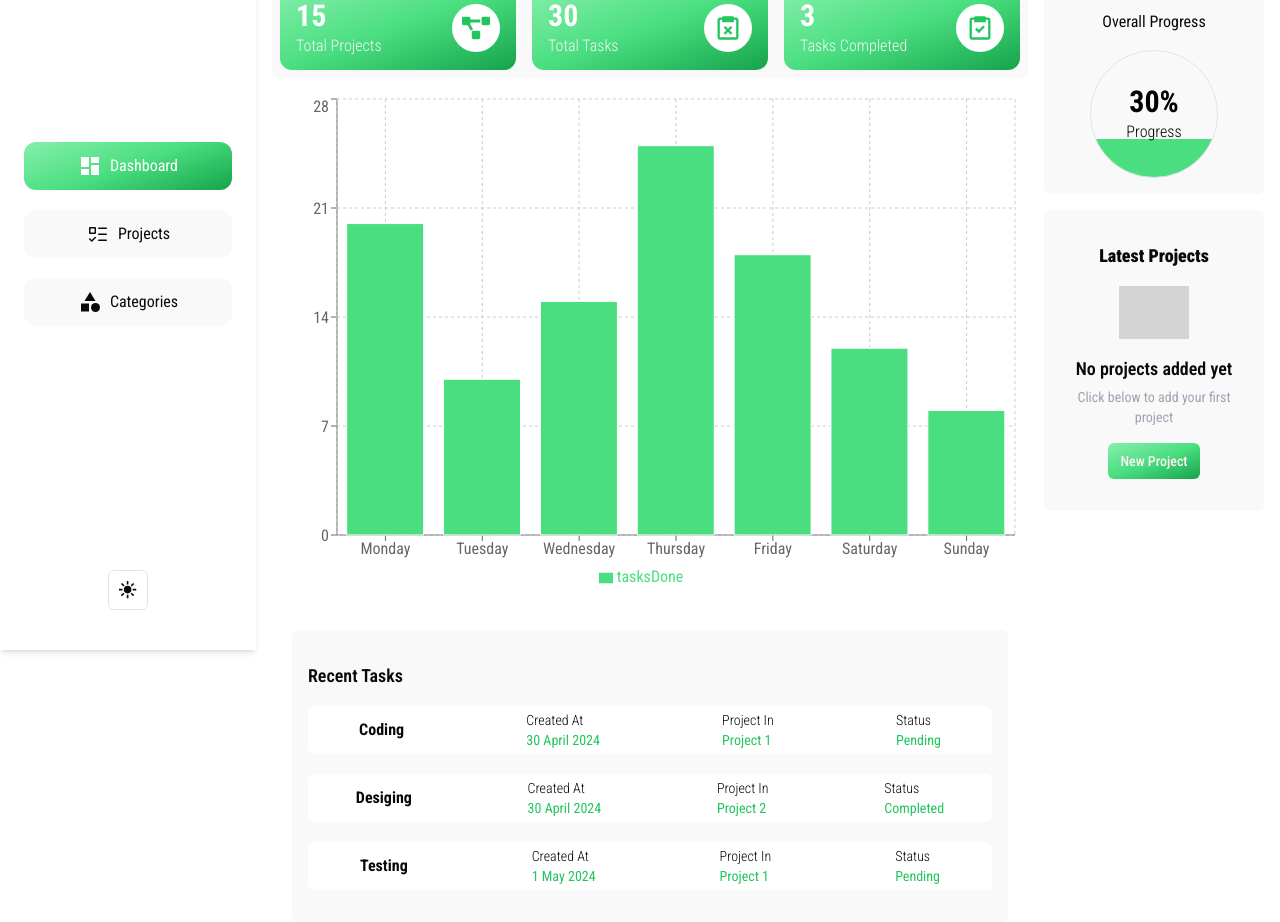
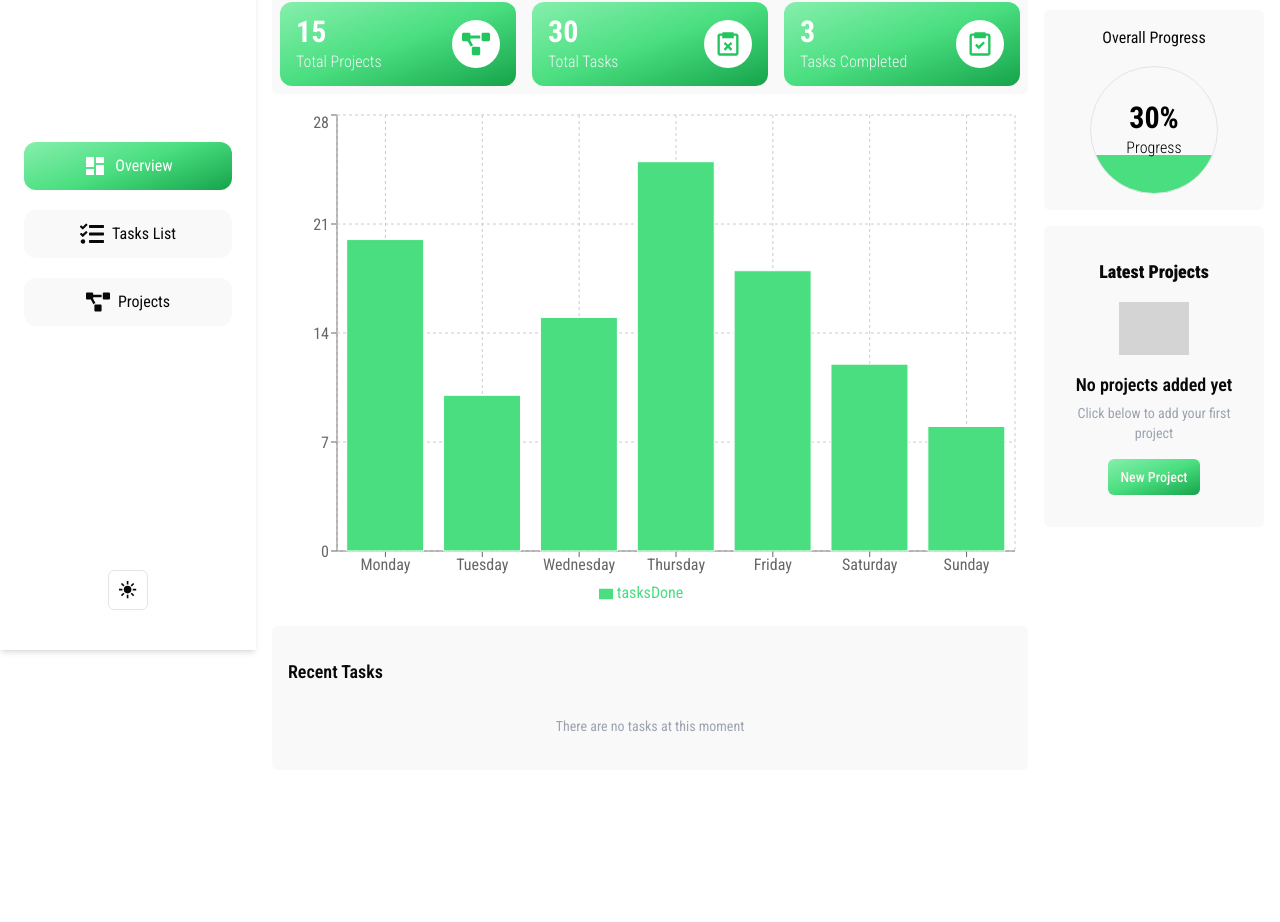
Before and after one commit to mmaazkhanhere/task-done, a Next.js app in the folder frontend/: page / in a window 1280 px wide. Shown: the part 150-1072 px from the top of the page. After the commit the page ends 936 px from the top, so only its background shows below. Built offline with nearby package versions, Linux system fonts and the light colour scheme; grey boxes are pictures that could not be loaded.

Commit message:
placeholder for react tasks. creating routes

```diff
--- a/frontend/src/app/(routes)/(dashboard)/_components/recent-tasks.tsx
+++ b/frontend/src/app/(routes)/(dashboard)/_components/recent-tasks.tsx
@@ -10,31 +10,44 @@ interface RecentTasks {
 }
 
 const recentTasksArray: RecentTasks[] = [
-	{
-		_id: 1,
-		taskName: "Coding",
-		createdAt: "30 April 2024",
-		projectName: "Project 1",
-		status: "Pending",
-	},
-	{
-		_id: 2,
-		taskName: "Desiging",
-		createdAt: "30 April 2024",
-		projectName: "Project 2",
-		status: "Completed",
-	},
-	{
-		_id: 3,
-		taskName: "Testing",
-		createdAt: "1 May 2024",
-		projectName: "Project 1",
-		status: "Pending",
-	},
+	// {
+	// 	_id: 1,
+	// 	taskName: "Coding",
+	// 	createdAt: "30 April 2024",
+	// 	projectName: "Project 1",
+	// 	status: "Pending",
+	// },
+	// {
+	// 	_id: 2,
+	// 	taskName: "Desiging",
+	// 	createdAt: "30 April 2024",
+	// 	projectName: "Project 2",
+	// 	status: "Completed",
+	// },
+	// {
+	// 	_id: 3,
+	// 	taskName: "Testing",
+	// 	createdAt: "1 May 2024",
+	// 	projectName: "Project 1",
+	// 	status: "Pending",
+	// },
 ];
 type Props = {};
 
 const RecentTasks = (props: Props) => {
+	if (recentTasksArray.length == 0) {
+		return (
+			<div className="p-4 rounded-md py-8 bg-gray-100/50 dark:bg-muted">
+				<h2 className="font-semibold text-lg ">Recent Tasks</h2>
+				<div className="flex items-center justify-center h-full w-full p-4">
+					<p className="text-gray-400 text-sm">
+						There are no tasks at this moment
+					</p>
+				</div>
+			</div>
+		);
+	}
+
 	return (
 		<div className="p-4 rounded-md py-8 m-5 bg-gray-100/50 dark:bg-muted">
 			<h2 className="font-semibold text-lg mb-4">Recent Tasks</h2>
--- a/frontend/src/app/(routes)/(dashboard)/page.tsx
+++ b/frontend/src/app/(routes)/(dashboard)/page.tsx
@@ -9,7 +9,7 @@ type Props = {};
 
 const MainPage = (props: Props) => {
 	return (
-		<div className="flex flex-col items-center lg:item-start gap-y-4 w-full">
+		<div className="flex flex-col items-center lg:item-start gap-y-4 w-full py-4">
 			<div className="flex flex-col lg:flex-row w-full">
 				<div className="w-full lg:w-9/12 flex flex-col gap-y-8 lg:gap-y-4">
 					<Statistics />
--- /dev/null
+++ b/frontend/src/app/(routes)/(projects)/projects/page.tsx
@@ -0,0 +1,9 @@
+import React from "react";
+
+type Props = {};
+
+const Projects = (props: Props) => {
+	return <div>Projects</div>;
+};
+
+export default Projects;
--- /dev/null
+++ b/frontend/src/app/(routes)/(tasks-list)/tasks/page.tsx
@@ -0,0 +1,9 @@
+import React from "react";
+
+type Props = {};
+
+const TasksList = (props: Props) => {
+	return <div>TasksList</div>;
+};
+
+export default TasksList;
--- a/frontend/src/app/(routes)/_components/sidebar-item.tsx
+++ b/frontend/src/app/(routes)/_components/sidebar-item.tsx
@@ -1,7 +1,7 @@
 "use client";
 
 import { cn } from "@/lib/utils";
-import { usePathname } from "next/navigation";
+import { usePathname, useRouter } from "next/navigation";
 import React from "react";
 import { IconType } from "react-icons";
 
@@ -13,11 +13,17 @@ type Props = {
 
 const SidebarItem = ({ title, href, icon: Icon }: Props) => {
 	const path = usePathname();
+	const router = useRouter();
 
 	const isActive = path === href;
 
+	const onClick = () => {
+		router.push(href);
+	};
+
 	return (
 		<button
+			onClick={onClick}
 			className={cn(
 				"py-2.5 md:py-3 rounded-xl bg-gray-100/50 dark:bg-muted flex items-center justify-center gap-x-2  hover:scale-95  hover:transition hover:duration-300 hover:border hover:border-green-500",
 				isActive &&
--- a/frontend/src/app/(routes)/_components/sidebar-route.tsx
+++ b/frontend/src/app/(routes)/_components/sidebar-route.tsx
@@ -6,26 +6,26 @@ import SidebarItem from "./sidebar-item";
 
 import { Routes } from "@/types/interface";
 
-import { MdDashboard, MdCategory } from "react-icons/md";
-import { GoTasklist } from "react-icons/go";
+import { MdDashboard } from "react-icons/md";
+import { FaTasks, FaProjectDiagram } from "react-icons/fa";
 
 type Props = {};
 
 const routes: Routes[] = [
 	{
-		title: "Dashboard",
+		title: "Overview",
 		href: "/",
 		icon: MdDashboard,
 	},
 	{
+		title: "Tasks List",
+		href: "/tasks",
+		icon: FaTasks,
+	},
+	{
 		title: "Projects",
 		href: "/projects",
-		icon: GoTasklist,
-	},
-	{
-		title: "Categories",
-		href: "/categories",
-		icon: MdCategory,
+		icon: FaProjectDiagram,
 	},
 ];
 
```
